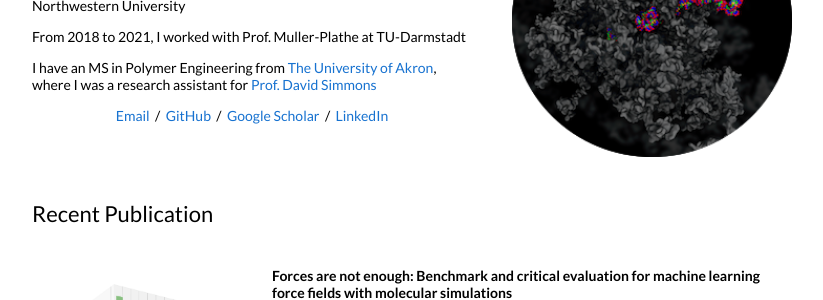
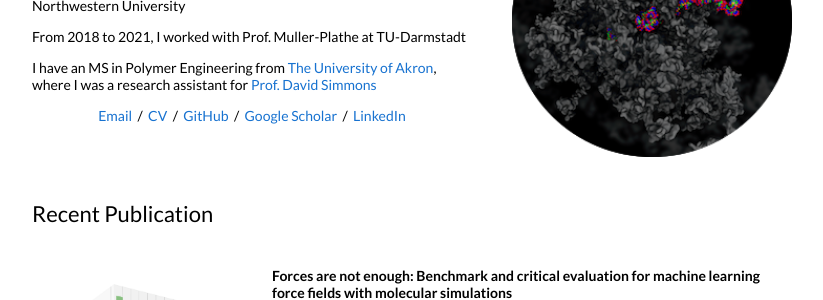
Before and after one commit to Chenghao-Wu/Chenghao-Wu.github.io, a Jekyll site: the page built from _posts/2022-10-13-TMLR2023.markdown, in a window 1280 px wide. Shown: the part 144-444 px from the top of the page, without its empty margins (228-1051 px from the left). Built offline with Jekyll 4.4.1, drawn with Linux system fonts in a browser that asks for light colours.

Commit message:
update self

```diff
--- a/_layouts/default.html
+++ b/_layouts/default.html
@@ -37,6 +37,7 @@
               </p>
               <p style="text-align:center">
                 <a href = "mailto: zhenghao.wu95@example.com"> Email</a> &nbsp;/&nbsp;
+                <a href="pdfs/Curriculum_Vitae.pdf">CV</a> &nbsp;/&nbsp;
                 <a href="https://github.com/Chenghao-Wu">GitHub</a> &nbsp;/&nbsp;
                 <a href="https://scholar.google.com/citations?hl=en&user=wo1zj5kAAAAJ&view_op=list_works&sortby=pubdate">Google Scholar</a> &nbsp;/&nbsp;
                 <a href="https://www.linkedin.com/in/zhenghao-wu-b94264127/"> LinkedIn </a>
```
Also changed, not shown: 1 other file.
